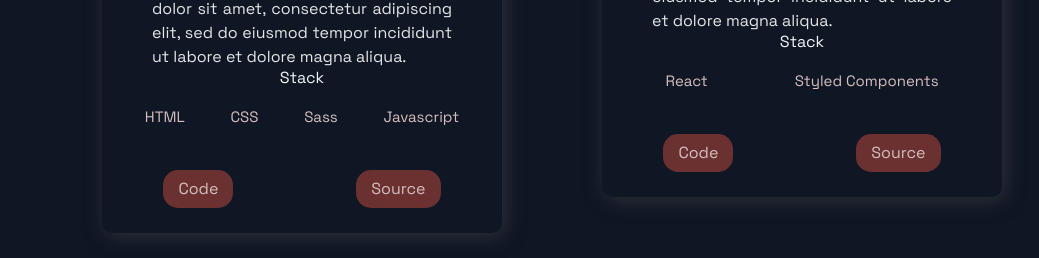
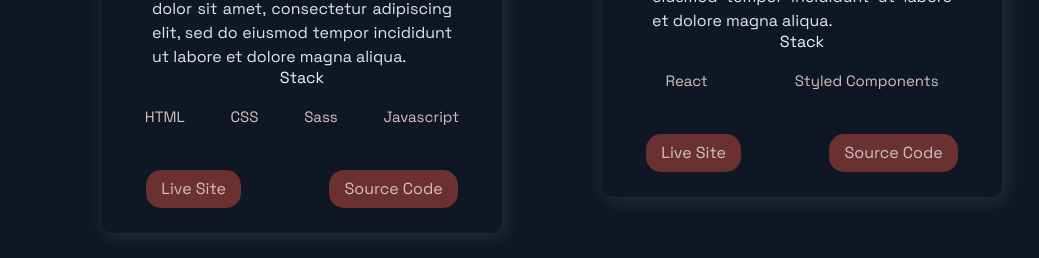
Before and after one commit to Michael-c7/personal-portfolio, a Next.js app: page / in a window 1280 px wide. Shown: the part 1380-1638 px from the top of the page, without its empty margins (88-1127 px from the left). Built offline with nearby package versions, Linux system fonts and the light colour scheme.

Commit message:
added functionality where when you hover over the card a gif will replace the img and when you mouse out it will go back to the original image, also made text for the ExternalLinks more descriptive

```diff
--- a/src/components/Projects/Projects.js
+++ b/src/components/Projects/Projects.js
@@ -3,6 +3,18 @@ import React from 'react';
 import { BlogCard, CardInfo, ExternalLinks, GridContainer, HeaderThree, Hr, Tag, TagList, TitleContent, UtilityList, Img } from './ProjectsStyles';
 import { Section, SectionDivider, SectionTitle } from '../../styles/GlobalComponents';
 import { projects } from '../../constants/constants';
+
+
+
+const hover = (newImage, index) => {
+  const imgToChange = document.querySelectorAll(`#project__img`)[index]
+  imgToChange.setAttribute('src', `${newImage}`);
+}
+
+const unHover = (originalImage, index) => {
+  const imgToChange = document.querySelectorAll(`#project__img`)[index]
+  imgToChange.setAttribute('src', `${originalImage}`);
+}
 
 const Projects = () => (
   <Section nopadding id="projects">
@@ -11,8 +23,8 @@ const Projects = () => (
     <GridContainer>
       {projects.map((p, i) => {
         return (
-          <BlogCard key={i}>
-          <Img src={p.image} />
+          <BlogCard key={i} onMouseOver={() => hover(p.gif, i)} onMouseOut={() => unHover(p.image, i)}>
+          <Img id="project__img" src={p.image} />
             <TitleContent>
               <HeaderThree title>{p.title}</HeaderThree>
               <Hr />
@@ -27,8 +39,8 @@ const Projects = () => (
               </TagList>
             </div>
             <UtilityList>
-              <ExternalLinks href={p.visit}>Code</ExternalLinks>
-              <ExternalLinks href={p.source}>Source</ExternalLinks>
+              <ExternalLinks href={p.visit}>Live Site</ExternalLinks>
+              <ExternalLinks href={p.source}>Source Code</ExternalLinks>
             </UtilityList>
           </BlogCard>
         );
```
